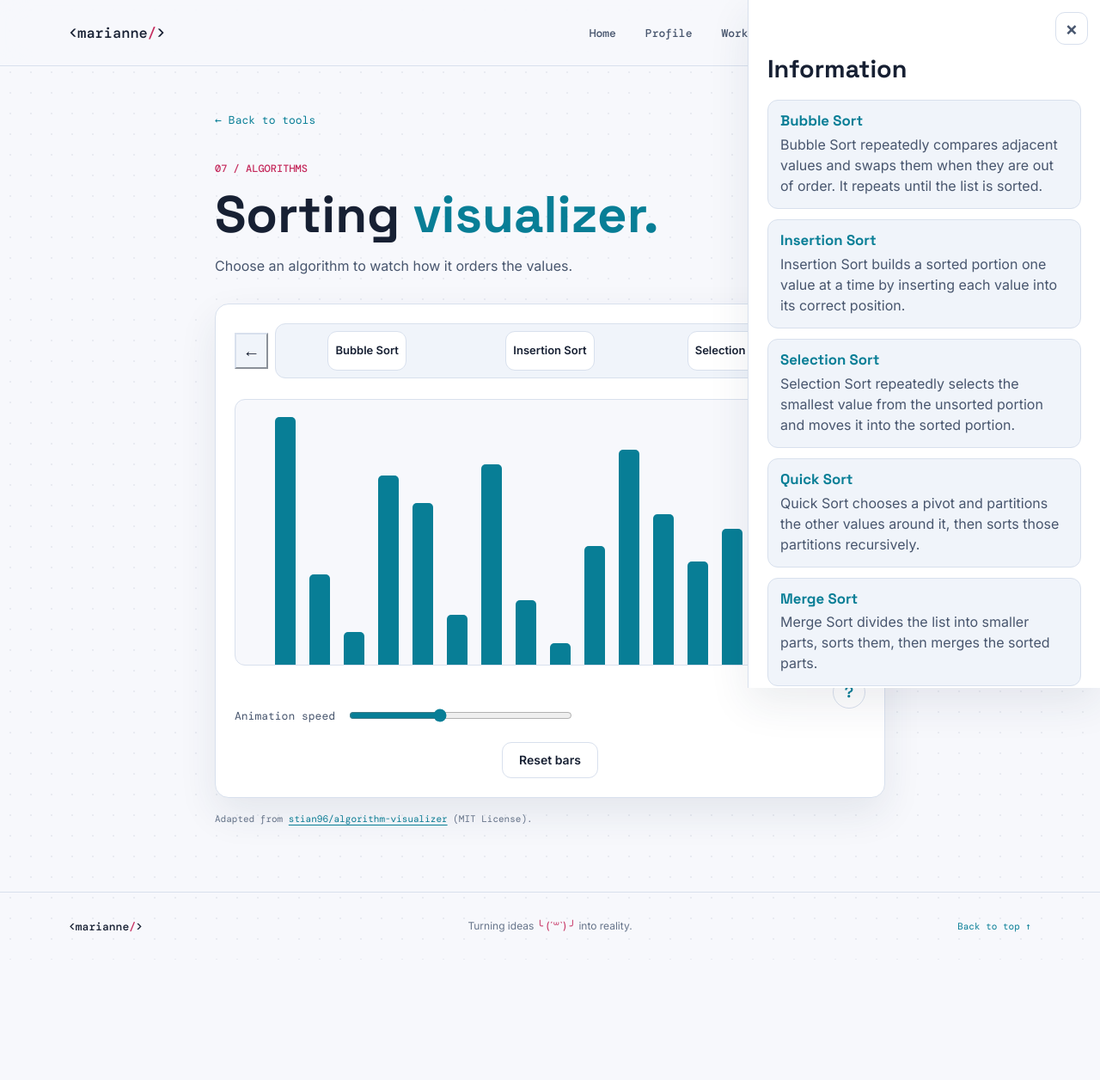
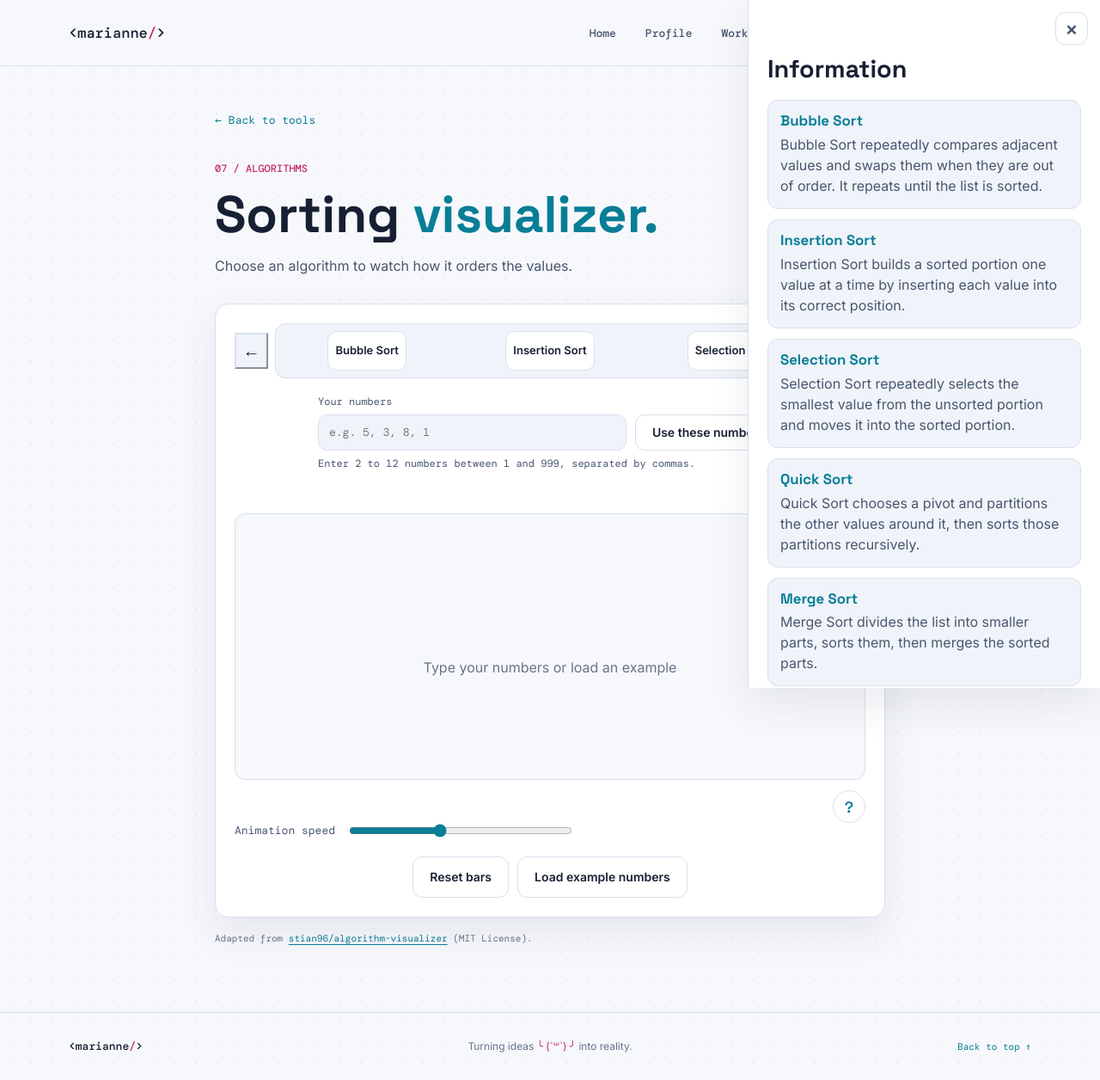
Before and after one commit to MarianneSalvador/Salvador-Portfolio-Lab-Exercises, a Flask app: page /sorting in a window 1280 px wide, after a click that opens the changed part. Shown: the whole page at 86% size. Before the commit the page ends 1116 px from the top, so only its background shows below. Run offline with Flask 3, Linux system fonts and the light colour scheme.

Commit message:
Update sorting visualizer: remove heap sort, add custom values and controls

```diff
--- a/app.py
+++ b/app.py
@@ -1,5 +1,6 @@
 import math
 import os
+import re
 import secrets
 
 from flask import Flask, jsonify, render_template, request, session
@@ -199,7 +200,42 @@ def sorting_visualizer():
 
 @app.route('/diagram-values')
 def sorting_diagram_values():
-    return jsonify([115, 42, 15, 88, 75, 23, 93, 30, 10, 55, 100, 70, 48, 63, 37, 82])
+    return jsonify([115, 42, 15, 88, 75, 23, 93, 30, 10, 55, 100, 70])
+
+
+def _parse_sort_values(raw_values):
+    if isinstance(raw_values, str):
+        pieces = [piece for piece in re.split(r'[,;\s]+', raw_values) if piece]
+    elif isinstance(raw_values, list):
+        pieces = [str(value) for value in raw_values]
+    elif raw_values is None:
+        pieces = []
+    else:
+        return None, 'Values must be a comma-separated string or a list.'
+
+    if not pieces:
+        return None, 'Enter some numbers first, like 5, 3, 8.'
+
+    values = []
+    for piece in pieces:
+        if '.' in piece:
+            if re.search(r'[0-9]\.[0-9]', piece):
+                return None, f'“{piece}” has a decimal. Use whole numbers only.'
+            return None, f'“{piece}” has a period. Use commas to separate numbers, like 5, 3, 8.'
+        if piece.startswith('-'):
+            return None, f'“{piece}” is negative. Use numbers from 1 to 999.'
+        if not re.fullmatch(r'[0-9]+', piece):
+            return None, f'“{piece}” isn\'t a number. Use digits only, like 5, 3, 8.'
+        normalized = piece.lstrip('0') or '0'
+        values.append(int(normalized) if len(normalized) <= 3 else 1000)
+
+    if len(values) < 2:
+        return None, 'Enter at least 2 numbers.'
+    if len(values) > 12:
+        return None, 'Use up to 12 numbers.'
+    if any(value < 1 or value > 999 for value in values):
+        return None, 'Numbers must be between 1 and 999.'
+    return values, None
 
 
 @app.route('/sort/<algorithm_type>', methods=['POST'])
@@ -210,7 +246,6 @@ def sorting_steps(algorithm_type):
         'selection_sort',
         'quick_sort',
         'merge_sort',
-        'heap_sort',
     }
     if algorithm_type not in allowed_algorithms:
         return jsonify(error='Invalid algorithm type'), 400
@@ -219,19 +254,12 @@ def sorting_steps(algorithm_type):
     if not isinstance(payload, dict):
         return jsonify(error='Request body must be a JSON object.'), 400
 
-    values = payload.get('values')
-    if not isinstance(values, list) or not 1 <= len(values) <= 50:
-        return jsonify(error='Values must be a list containing 1 to 50 numbers.'), 400
-    if any(
-        isinstance(value, bool)
-        or not isinstance(value, (int, float))
-        or (isinstance(value, float) and not math.isfinite(value))
-        for value in values
-    ):
-        return jsonify(error='Each value must be a finite number (integer or float).'), 400
+    values, error = _parse_sort_values(payload.get('values'))
+    if error:
+        return jsonify(error=error), 400
 
     sorter = SortingAlgorithms()
-    steps = getattr(sorter, algorithm_type)(list(values))
+    steps = getattr(sorter, algorithm_type)(values)
     return jsonify(steps=steps)
 
 
--- a/static/css/sorting.css
+++ b/static/css/sorting.css
@@ -37,7 +37,7 @@
 
 .sv-page .nav-list {
     display: flex;
-    width: 200%;
+    width: 166.6667%;
     margin: 0;
     padding: 0;
     list-style: none;
@@ -46,7 +46,7 @@
 
 .sv-page .nav-items {
     display: flex;
-    width: 16.6667%;
+    width: 20%;
     justify-content: center;
     padding: 8px;
 }
@@ -59,7 +59,8 @@
 }
 
 .sv-page .method:hover,
-.sv-page .method:focus-visible {
+.sv-page .method:focus-visible,
+.sv-page .method.is-selected {
     border-color: var(--accent);
     color: var(--accent);
 }
@@ -83,8 +84,9 @@
     display: flex;
     width: 100%;
     min-height: 310px;
-    align-items: end;
-    justify-content: center;
+    align-items: center;
+    flex-direction: column;
+    justify-content: flex-end;
     margin-top: 24px;
     overflow-x: auto;
     border: 1px solid var(--line);
@@ -96,7 +98,22 @@
     position: relative;
     width: 640px;
     min-width: 640px;
-    height: 290px;
+    height: 260px;
+}
+
+.sv-page #bars-placeholder {
+    position: absolute;
+    inset: 0;
+    display: grid;
+    place-items: center;
+    margin: 0;
+    padding: 16px;
+    color: var(--faint);
+    text-align: center;
+}
+
+.sv-page #bars-placeholder[hidden] {
+    display: none;
 }
 
 .sv-page .bar {
@@ -106,6 +123,76 @@
     border-radius: 5px 5px 0 0;
     background: var(--accent);
     transition: height 160ms ease;
+}
+
+.sv-page .bar-value {
+    position: absolute;
+    bottom: calc(100% + 4px);
+    left: 50%;
+    color: var(--text);
+    font: 11px/1 var(--mono);
+    transform: translateX(-50%);
+}
+
+.sv-page .values-form {
+    display: flex;
+    justify-content: center;
+    margin-top: 18px;
+}
+
+.sv-page .values-field {
+    display: flex;
+    width: min(100%, 540px);
+    flex-direction: column;
+    gap: 6px;
+    color: var(--soft);
+    font: 12px/1.5 var(--mono);
+}
+
+.sv-page .values-input-row {
+    display: flex;
+    align-items: stretch;
+    gap: 10px;
+}
+
+.sv-page .values-field input {
+    width: 100%;
+    min-width: 0;
+    min-height: 42px;
+    padding: 8px 12px;
+    border: 1px solid var(--line);
+    border-radius: 11px;
+    color: var(--text);
+    background: var(--raised);
+    font: 13px var(--mono);
+}
+
+.sv-page .apply-values {
+    min-height: 42px;
+    flex-shrink: 0;
+}
+
+.sv-page .apply-values:disabled {
+    cursor: not-allowed;
+    opacity: 0.65;
+}
+
+.sv-page .values-message {
+    min-height: 1.5em;
+    margin: 0;
+    color: var(--danger);
+    font-size: 13px;
+    text-align: center;
+}
+
+.sv-page .values-output {
+    width: 640px;
+    min-width: 640px;
+    margin: 0;
+    color: var(--soft);
+    font: 13px/1.5 var(--mono);
+    text-align: center;
+    white-space: nowrap;
 }
 
 .sv-page .information-section {
@@ -195,6 +282,7 @@
 .sv-page .reset-row {
     display: flex;
     justify-content: center;
+    gap: 10px;
     margin-top: 22px;
 }
 
@@ -224,7 +312,7 @@
     }
 
     .sv-page .nav-list {
-        width: 300%;
+        width: 250%;
     }
 
     .sv-page .method {
@@ -243,7 +331,19 @@
     }
 
     .sv-page .bar-container {
-        height: 250px;
+        height: 220px;
+    }
+
+    .sv-page .values-input-row {
+        flex-direction: column;
+    }
+
+    .sv-page .values-field {
+        width: 100%;
+    }
+
+    .sv-page .apply-values {
+        width: 100%;
     }
 
     .sv-page .speed-container {
--- a/static/js/bar.js
+++ b/static/js/bar.js
@@ -1,19 +1,40 @@
 // Adapted from stian96/algorithm-visualizer (MIT License), https://github.com/stian96/algorithm-visualizer
-const ALGORITHMS = ['bubble-sort', 'selection-sort', 'insertion-sort', 'quick-sort', 'merge-sort', 'heap-sort'];
+const ALGORITHMS = ['bubble-sort', 'selection-sort', 'insertion-sort', 'quick-sort', 'merge-sort'];
+const EXAMPLE_VALUES = [115, 42, 15, 88, 75, 23, 93, 30, 10, 55, 100, 70];
 const CONTAINER = document.querySelector('.sv-page .bar-container');
-let originalOrder;
+let currentValues = [];
+let selectedAlgorithm = null;
+let isSorting = false;
 
 async function visualizeSorting(algorithmType, values) {
+    if (isSorting) {
+        return;
+    }
+
+    isSorting = true;
+    setSortingControlsDisabled(true);
     try {
         const steps = await getSortingSteps(algorithmType, values);
         for (const step of steps) {
-            clearBars();
             renderSteps(step);
             await new Promise(resolve => setTimeout(resolve, getDelay()));
         }
     } catch (error) {
         logError('A problem occurred while visualizing the sorting', error);
+    } finally {
+        isSorting = false;
+        setSortingControlsDisabled(false);
     }
+}
+
+function setSortingControlsDisabled(disabled) {
+    SORTING_PAGE.querySelector('#custom-values').disabled = disabled;
+    SORTING_PAGE.querySelector('#apply-values').disabled = disabled;
+    SORTING_PAGE.querySelector('#load-example').disabled = disabled;
+    SORTING_PAGE.querySelector('#reset').disabled = disabled;
+    ALGORITHMS.forEach(id => {
+        SORTING_PAGE.querySelector(`#${id}`).disabled = disabled;
+    });
 }
 
 async function getSortingSteps(algorithmType, values) {
@@ -34,57 +55,129 @@ async function getSortingSteps(algorithmType, values) {
 }
 
 function renderSteps(step) {
+    clearBars();
+    SORTING_PAGE.querySelector('#bars-placeholder').hidden = true;
+    const largestValue = Math.max(...step);
+    const slotWidth = Math.min(40, CONTAINER.clientWidth / step.length);
+    const groupWidth = slotWidth * step.length;
+    const startX = (CONTAINER.clientWidth - groupWidth) / 2;
+    const maxBarHeight = Math.max(1, CONTAINER.clientHeight - 30);
+
     step.forEach((number, index) => {
         const bar = document.createElement('div');
         bar.className = 'bar';
-        bar.style.height = `${number * 2.5}px`;
-        bar.style.left = `${index * 40}px`;
+        bar.style.height = `${Math.max(4, number / largestValue * maxBarHeight)}px`;
+        bar.style.left = `${startX + index * slotWidth}px`;
+        bar.style.width = `${Math.min(24, slotWidth * 0.65)}px`;
+        const label = document.createElement('span');
+        label.className = 'bar-value';
+        label.textContent = number;
+        bar.appendChild(label);
         CONTAINER.appendChild(bar);
     });
+
+    SORTING_PAGE.querySelector('#values-output').textContent = `Values: [${step.join(', ')}]`;
 }
 
 function clearBars() {
-    CONTAINER.innerHTML = '';
+    CONTAINER.querySelectorAll('.bar').forEach(bar => bar.remove());
 }
 
-async function getDiagramValues(endpoint) {
-    const response = await fetch(endpoint);
-    if (!response.ok) {
-        throw new Error(`HTTP error! status: ${response.status}`);
-    }
-    const data = await response.json();
-    if (!Array.isArray(data)) {
-        throw new Error('Diagram values response must be an array.');
-    }
-    return data;
-}
-
-async function initializeBars() {
-    try {
-        const initialValues = await getDiagramValues('/diagram-values');
-        originalOrder = [...initialValues];
-        renderSteps(initialValues);
-        bindAlgorithms(originalOrder);
-    } catch (error) {
-        logError('There was a problem in fetching the data for the diagram:', error);
-    }
-}
-
-function bindAlgorithms(values) {
+function bindAlgorithms() {
     ALGORITHMS.forEach(element => {
-        SORTING_PAGE.querySelector(`#${element}`).addEventListener('click', () => {
-            visualizeSorting(element.replace(/-/g, '_'), values);
-        });
+       const button = SORTING_PAGE.querySelector(`#${element}`);
+       button.addEventListener('click', () => {
+           if (isSorting) {
+               return;
+           }
+           ALGORITHMS.forEach(id => {
+               const algorithmButton = SORTING_PAGE.querySelector(`#${id}`);
+               const isSelected = id === element;
+               algorithmButton.classList.toggle('is-selected', isSelected);
+               algorithmButton.setAttribute('aria-pressed', String(isSelected));
+           });
+           selectedAlgorithm = element.replace(/-/g, '_');
+       });
     });
 }
 
 function resetBars() {
+    SORTING_PAGE.querySelector('#custom-values').value = '';
+    SORTING_PAGE.querySelector('#values-message').textContent = '';
+    currentValues = [];
     clearBars();
-    renderSteps(originalOrder);
+    SORTING_PAGE.querySelector('#bars-placeholder').hidden = false;
+    SORTING_PAGE.querySelector('#values-output').textContent = '';
+}
+
+function loadExampleValues() {
+    const input = SORTING_PAGE.querySelector('#custom-values');
+    input.value = EXAMPLE_VALUES.join(', ');
+    SORTING_PAGE.querySelector('#values-message').textContent = '';
+    currentValues = [...EXAMPLE_VALUES];
+    renderSteps(currentValues);
+}
+
+async function applyCustomValues(event) {
+    event.preventDefault();
+    if (isSorting) {
+       return;
+    }
+
+    const message = SORTING_PAGE.querySelector('#values-message');
+    if (!selectedAlgorithm) {
+       message.textContent = 'Choose an algorithm first.';
+       return;
+    }
+
+    const input = SORTING_PAGE.querySelector('#custom-values').value;
+    const parts = input.split(/[,;\s]+/).filter(Boolean);
+    if (parts.length === 0) {
+        message.textContent = 'Enter some numbers first, like 5, 3, 8.';
+        return;
+    }
+    const values = [];
+    for (const part of parts) {
+        if (part.includes('.')) {
+            message.textContent = /\d\.\d/.test(part)
+                ? `“${part}” has a decimal. Use whole numbers only.`
+                : `“${part}” has a period. Use commas to separate numbers, like 5, 3, 8.`;
+            return;
+        }
+        if (part.startsWith('-')) {
+            message.textContent = `“${part}” is negative. Use numbers from 1 to 999.`;
+            return;
+        }
+        if (!/^\d+$/.test(part)) {
+            message.textContent = `“${part}” isn't a number. Use digits only, like 5, 3, 8.`;
+            return;
+        }
+        values.push(Number(part));
+    }
+
+    if (values.length < 2) {
+        message.textContent = 'Enter at least 2 numbers.';
+        return;
+    }
+    if (values.length > 12) {
+        message.textContent = 'Use up to 12 numbers.';
+        return;
+    }
+
+    if (values.some(value => value < 1 || value > 999)) {
+        message.textContent = 'Numbers must be between 1 and 999.';
+        return;
+    }
+
+    currentValues = values;
+    message.textContent = '';
+    renderSteps(currentValues);
+    await visualizeSorting(selectedAlgorithm, [...currentValues]);
 }
 
 function getDelay() {
-    return Number(SORTING_PAGE.querySelector('#speed').value);
+    const slider = SORTING_PAGE.querySelector('#speed');
+    return Number(slider.max) + Number(slider.min) - Number(slider.value);
 }
 
 function logError(message, error) {
@@ -104,7 +197,9 @@ function calculateSliderValue(slider) {
 }
 
 document.addEventListener('DOMContentLoaded', () => {
-    initializeBars();
     adjustSliderColor();
+    bindAlgorithms();
     SORTING_PAGE.querySelector('#reset').addEventListener('click', resetBars);
+    SORTING_PAGE.querySelector('#load-example').addEventListener('click', loadExampleValues);
+    SORTING_PAGE.querySelector('#values-form').addEventListener('submit', applyCustomValues);
 });
--- a/templates/sorting_visualizer.html
+++ b/templates/sorting_visualizer.html
@@ -17,19 +17,33 @@
                 <button id="prev" class="slider-button left-slider-button" type="button" aria-label="Previous algorithms">←</button>
                 <div class="slider-wrapper">
                     <ul class="nav-list">
-                        <li class="nav-items"><button class="method button button-secondary" id="bubble-sort" type="button" aria-label="Bubble Sort">Bubble Sort</button></li>
-                        <li class="nav-items"><button class="method button button-secondary" id="insertion-sort" type="button" aria-label="Insertion Sort">Insertion Sort</button></li>
-                        <li class="nav-items"><button class="method button button-secondary" id="selection-sort" type="button" aria-label="Selection Sort">Selection Sort</button></li>
-                        <li class="nav-items"><button class="method button button-secondary" id="quick-sort" type="button" aria-label="Quick Sort">Quick Sort</button></li>
-                        <li class="nav-items"><button class="method button button-secondary" id="merge-sort" type="button" aria-label="Merge Sort">Merge Sort</button></li>
-                        <li class="nav-items"><button class="method button button-secondary" id="heap-sort" type="button" aria-label="Heap Sort">Heap Sort</button></li>
+                        <li class="nav-items"><button class="method button button-secondary" id="bubble-sort" type="button" aria-label="Bubble Sort" aria-pressed="false">Bubble Sort</button></li>
+                        <li class="nav-items"><button class="method button button-secondary" id="insertion-sort" type="button" aria-label="Insertion Sort" aria-pressed="false">Insertion Sort</button></li>
+                        <li class="nav-items"><button class="method button button-secondary" id="selection-sort" type="button" aria-label="Selection Sort" aria-pressed="false">Selection Sort</button></li>
+                        <li class="nav-items"><button class="method button button-secondary" id="quick-sort" type="button" aria-label="Quick Sort" aria-pressed="false">Quick Sort</button></li>
+                        <li class="nav-items"><button class="method button button-secondary" id="merge-sort" type="button" aria-label="Merge Sort" aria-pressed="false">Merge Sort</button></li>
                     </ul>
                 </div>
                 <button id="next" class="slider-button right-slider-button" type="button" aria-label="Next algorithms">→</button>
             </nav>
 
+            <form id="values-form" class="values-form" novalidate>
+                <div class="values-field">
+                    <label for="custom-values">Your numbers</label>
+                    <div class="values-input-row">
+                        <input id="custom-values" name="values" type="text" inputmode="numeric" autocomplete="off" placeholder="e.g. 5, 3, 8, 1">
+                        <button id="apply-values" class="button button-secondary apply-values" type="submit">Use these numbers</button>
+                    </div>
+                    <span>Enter 2 to 12 numbers between 1 and 999, separated by commas.</span>
+                    <p id="values-message" class="values-message" role="status" aria-live="polite"></p>
+                </div>
+            </form>
+
             <section class="algorithm-section sorting-visualization" aria-label="Sorting animation">
-                <div class="bar-container" aria-live="polite"></div>
+                <div class="bar-container" aria-live="polite">
+                    <p id="bars-placeholder">Type your numbers or load an example</p>
+                </div>
+                <p id="values-output" class="values-output" aria-live="polite"></p>
             </section>
 
             <section class="information-section" aria-label="Algorithm information">
@@ -57,10 +71,6 @@
                         <h3>Merge Sort</h3>
                         <p>Merge Sort divides the list into smaller parts, sorts them, then merges the sorted parts.</p>
                     </div>
-                    <div class="algorithm-info">
-                        <h3>Heap Sort</h3>
-                        <p>Heap Sort repeatedly removes the largest value from a max-heap and places it at the end of the list.</p>
-                    </div>
                 </aside>
             </section>
 
@@ -70,6 +80,7 @@
             </div>
             <div class="reset-row">
                 <button id="reset" class="reset-bars button button-secondary" type="button">Reset bars</button>
+                <button id="load-example" class="button button-secondary" type="button">Load example numbers</button>
             </div>
         </section>
         <p class="sv-credit">Adapted from <a href="https://github.com/stian96/algorithm-visualizer" rel="noopener noreferrer">stian96/algorithm-visualizer</a> (MIT License).</p>
```
Also changed, not shown: datastructures/maxheap.py (deleted, +0 -108 lines), sorting_algorithms.py (+0 -21 lines), README.md.
